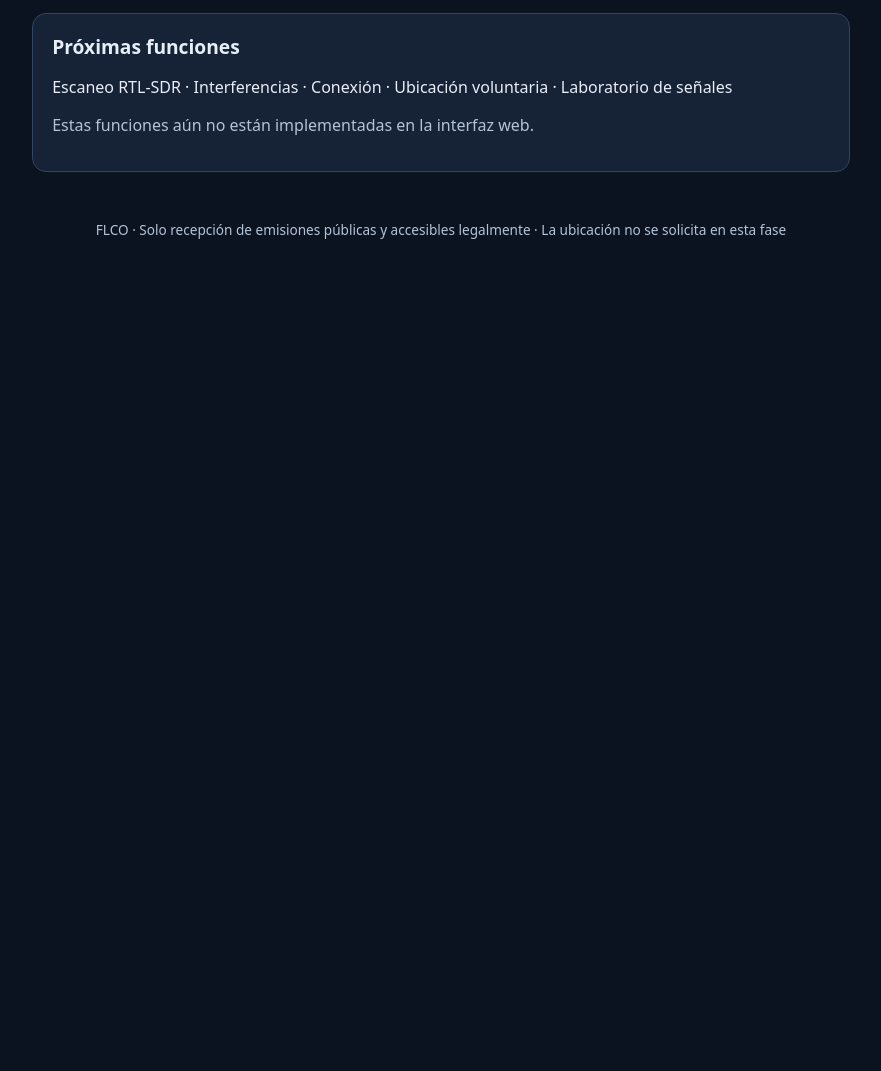
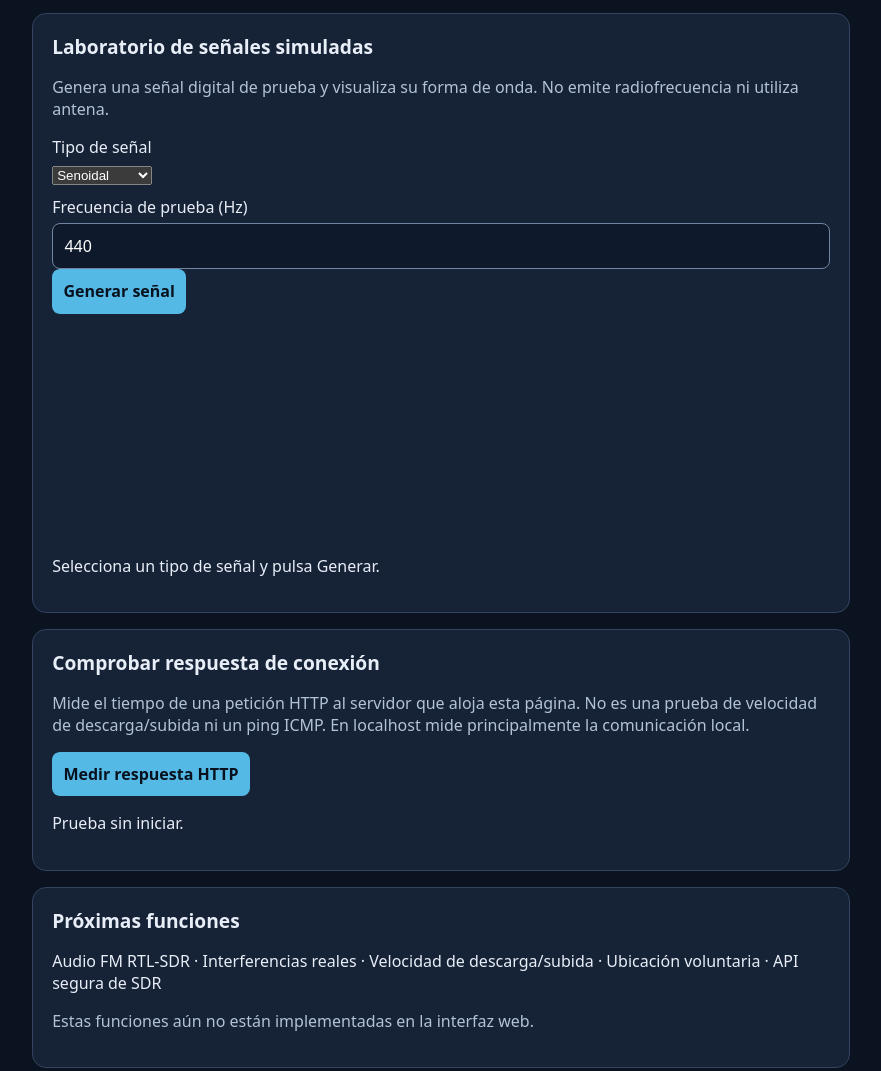
Before and after one commit to Dirix24/FLCO, a plain HTML site: page web/index.html in a window 1280 px wide. Shown: the part 1065-2136 px from the top of the page, without its empty margins (199-1080 px from the left). Before the commit the page ends 1336 px from the top, so only its background shows below. Drawn offline with Linux system fonts and the light colour scheme.

Commit message:
feat(web): add synthetic signal lab and HTTP response panel

```diff
--- a/web/index.html
+++ b/web/index.html
@@ -7,6 +7,7 @@
 <title>FLCO Radio</title>
 <link rel="stylesheet" href="styles.css">
 <script src="app.js" defer></script>
+<script src="lab.js" defer></script>
 </head>
 <body>
 <header><h1>📻 FLCO Radio</h1><p>Emisoras abiertas, desde tu ordenador o teléfono</p></header>
@@ -30,7 +31,24 @@
 <button type="submit">Reproducir URL</button></form>
 </section>
 <section class="panel"><h2>Favoritos</h2><ul id="favorites" class="stations"></ul></section>
-<section class="panel"><h2>Próximas funciones</h2><p>Escaneo RTL-SDR · Interferencias · Conexión · Ubicación voluntaria · Laboratorio de señales</p><p class="hint">Estas funciones aún no están implementadas en la interfaz web.</p></section>
+<section class="panel">
+<h2>Laboratorio de señales simuladas</h2>
+<p class="hint">Genera una señal digital de prueba y visualiza su forma de onda. No emite radiofrecuencia ni utiliza antena.</p>
+<label for="waveform">Tipo de señal</label>
+<select id="waveform"><option value="sine">Senoidal</option><option value="square">Cuadrada</option><option value="am">AM simulada</option><option value="noise">Ruido</option></select>
+<label for="signal-frequency">Frecuencia de prueba (Hz)</label>
+<input id="signal-frequency" type="number" min="10" max="2000" step="10" value="440">
+<button id="generate-signal" type="button">Generar señal</button>
+<canvas id="signal-canvas" width="760" height="220" role="img" aria-label="Gráfico de forma de onda simulada"></canvas>
+<p id="signal-info" role="status" aria-live="polite">Selecciona un tipo de señal y pulsa Generar.</p>
+</section>
+<section class="panel">
+<h2>Comprobar respuesta de conexión</h2>
+<p class="hint">Mide el tiempo de una petición HTTP al servidor que aloja esta página. No es una prueba de velocidad de descarga/subida ni un ping ICMP. En localhost mide principalmente la comunicación local.</p>
+<button id="test-latency" type="button">Medir respuesta HTTP</button>
+<p id="latency-info" role="status" aria-live="polite">Prueba sin iniciar.</p>
+</section>
+<section class="panel"><h2>Próximas funciones</h2><p>Audio FM RTL-SDR · Interferencias reales · Velocidad de descarga/subida · Ubicación voluntaria · API segura de SDR</p><p class="hint">Estas funciones aún no están implementadas en la interfaz web.</p></section>
 </main>
 <footer>FLCO · Solo recepción de emisiones públicas y accesibles legalmente · La ubicación no se solicita en esta fase</footer>
 </body></html>
```
